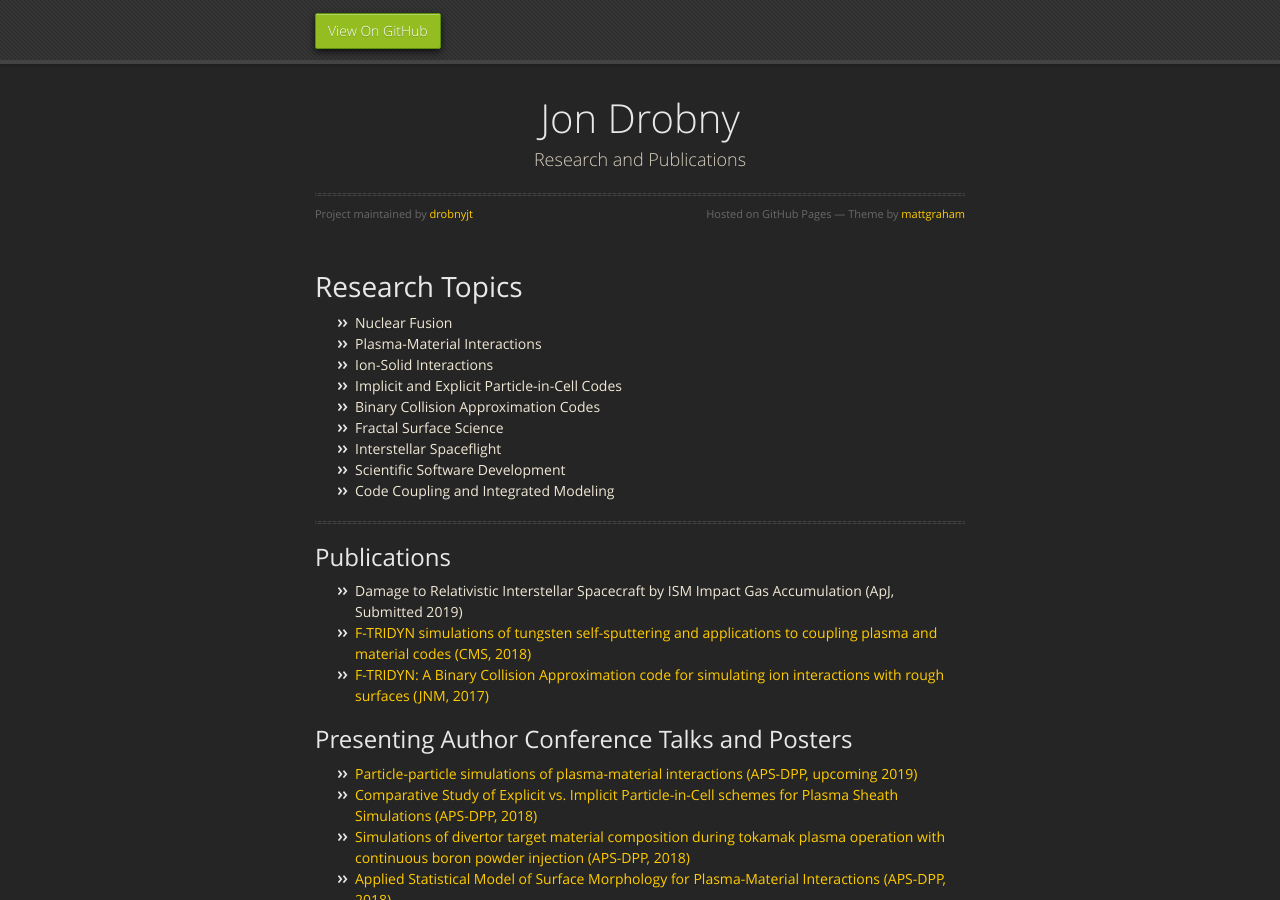
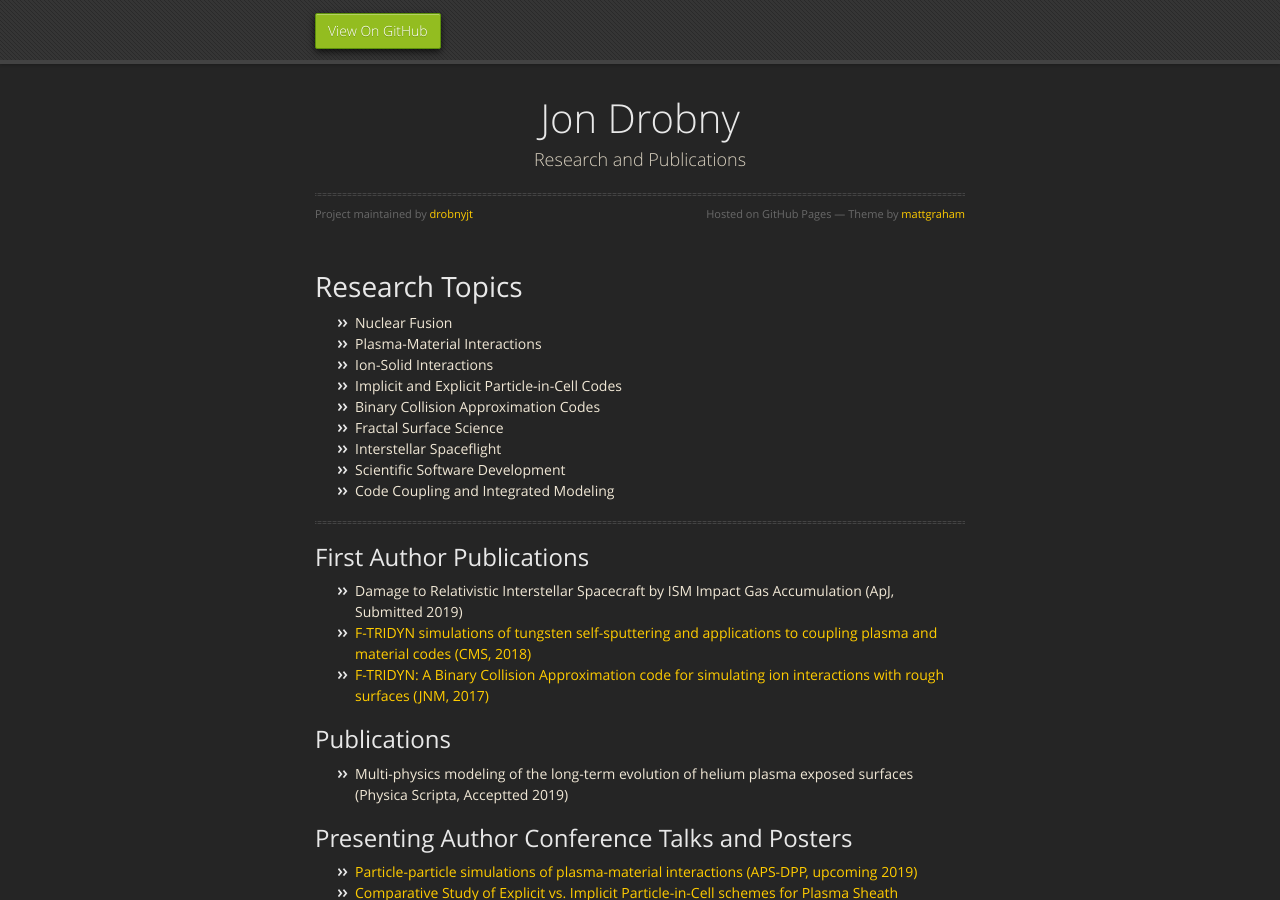
Before and after one commit to drobnyjt/test_jekyll, a Jekyll site: the page built from index.md, in a window 1280 px wide and 900 px high. Built offline with Jekyll 4.4.1, drawn with Linux system fonts in a browser that asks for light colours; our own code applies the rules of GitHub Pages for plain Markdown files.

Commit message:
Update index.md

```diff
--- a/index.md
+++ b/index.md
@@ -16,10 +16,13 @@ layout: default
 
 * * *
 
-## Publications
+## First Author Publications
 * Damage to Relativistic Interstellar Spacecraft by ISM Impact Gas Accumulation (ApJ, Submitted 2019)
 * [F-TRIDYN simulations of tungsten self-sputtering and applications to coupling plasma and material codes (CMS, 2018)](https://doi.org/10.1016/j.commatsci.2018.03.032)
 * [F-TRIDYN: A Binary Collision Approximation code for simulating ion interactions with rough surfaces (JNM, 2017)](https://doi.org/10.1016/j.jnucmat.2017.07.037)
+
+## Publications
+* Multi-physics modeling of the long-term evolution of helium plasma exposed surfaces (Physica Scripta, Acceptted 2019)
 
 ## Presenting Author Conference Talks and Posters
 * [Particle-particle simulations of plasma-material interactions (APS-DPP, upcoming 2019)](http://meetings.aps.org/Meeting/DPP19/Session/PO6.11)
```
